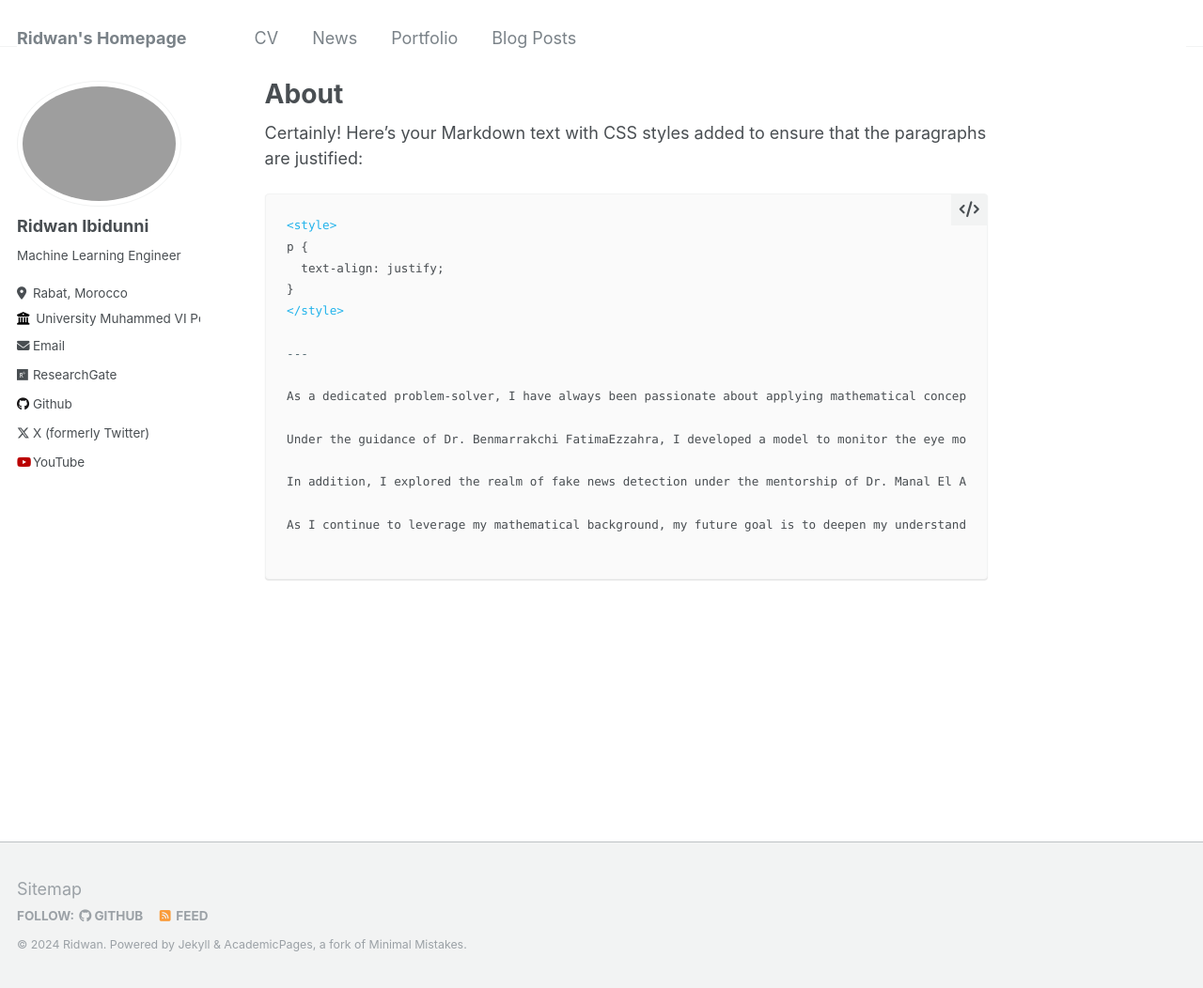
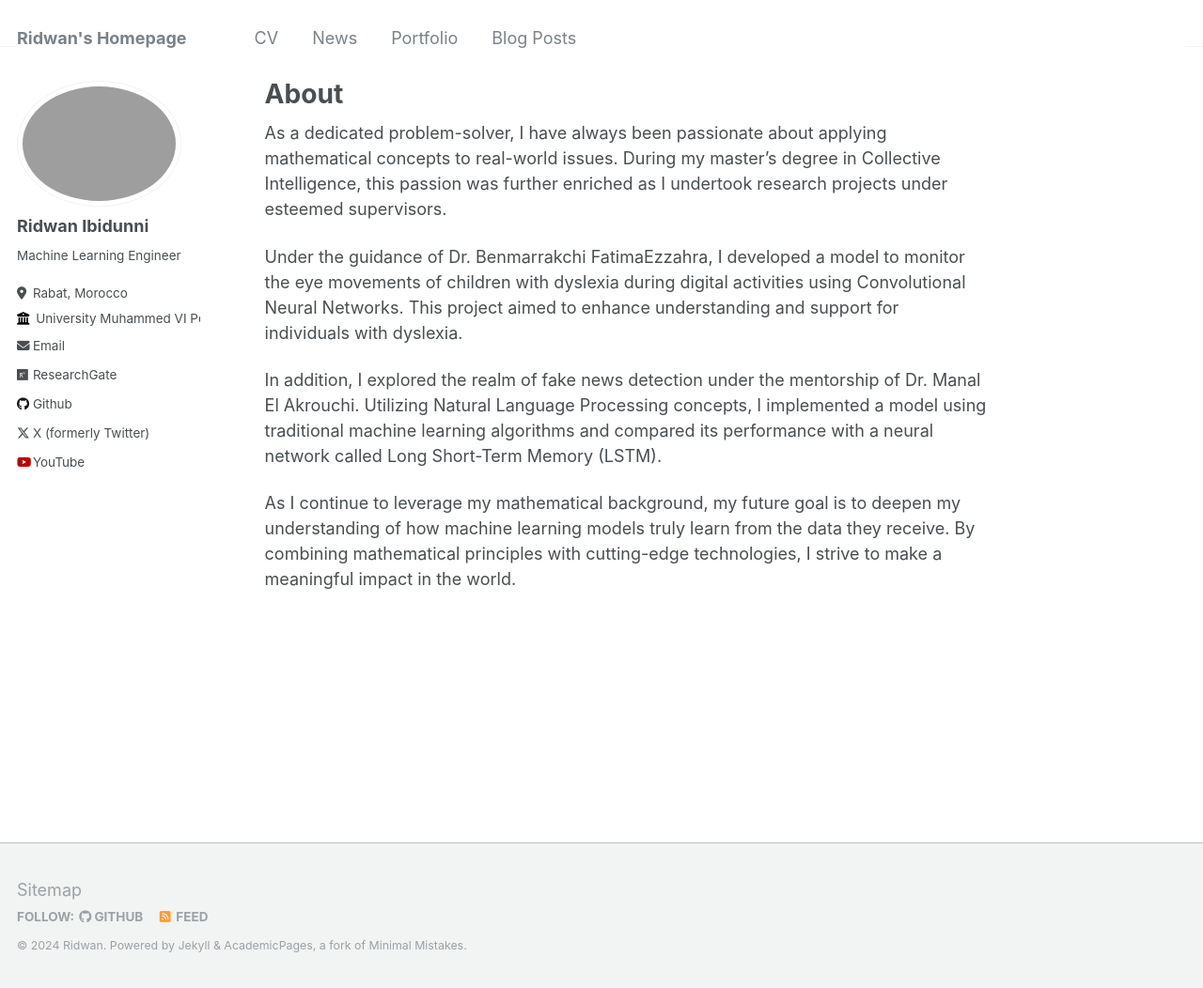
Before and after one commit to aljebraschool/aljebraschool.github.io, a Jekyll site: the page built from _pages/about.md, in a window 1280 px wide and 1052 px high. Shown: the whole window at 94% size. Built offline with Jekyll 4.4.1, drawn with Linux system fonts in a browser that asks for light colours.

Commit message:
updating the new tab

````diff
--- a/_pages/about.md
+++ b/_pages/about.md
@@ -7,18 +7,6 @@ redirect_from:
   - /about.html
 ---
 
-
-Certainly! Here's your Markdown text with CSS styles added to ensure that the paragraphs are justified:
-
-```markdown
-<style>
-p {
-  text-align: justify;
-}
-</style>
-
----
-
 As a dedicated problem-solver, I have always been passionate about applying mathematical concepts to real-world issues. During my master’s degree in Collective Intelligence, this passion was further enriched as I undertook research projects under esteemed supervisors.
 
 Under the guidance of Dr. Benmarrakchi FatimaEzzahra, I developed a model to monitor the eye movements of children with dyslexia during digital activities using Convolutional Neural Networks. This project aimed to enhance understanding and support for individuals with dyslexia.
@@ -26,5 +14,3 @@ Under the guidance of Dr. Benmarrakchi FatimaEzzahra, I developed a model to mon
 In addition, I explored the realm of fake news detection under the mentorship of Dr. Manal El Akrouchi. Utilizing Natural Language Processing concepts, I implemented a model using traditional machine learning algorithms and compared its performance with a neural network called Long Short-Term Memory (LSTM).
 
 As I continue to leverage my mathematical background, my future goal is to deepen my understanding of how machine learning models truly learn from the data they receive. By combining mathematical principles with cutting-edge technologies, I strive to make a meaningful impact in the world.
-
-```
````
